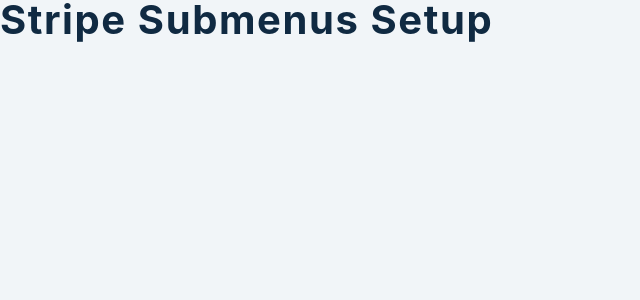
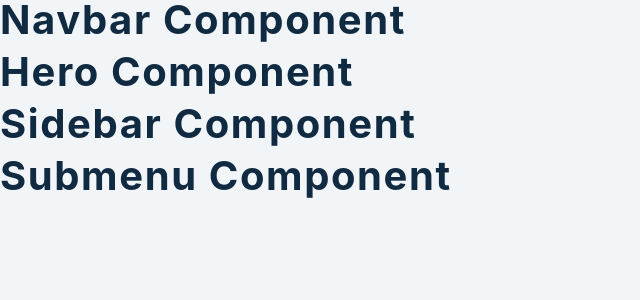
Before and after one commit to lilianlee0213/react-projects, a React (Create React App) app in the folder 13-stripe-submenus/: page / in a window 1280 px wide. Shown: the top 300 px of the page, without its empty margins (0-640 px from the left). Built offline with nearby package versions, Linux system fonts and the light colour scheme.

Commit message:
components in app

```diff
--- a/13-stripe-submenus/src/App.js
+++ b/13-stripe-submenus/src/App.js
@@ -1,14 +1,17 @@
-import React from 'react'
-import Navbar from './Navbar'
-import Hero from './Hero'
-import Sidebar from './Sidebar'
-import Submenu from './Submenu'
+import React from 'react';
+import Navbar from './Navbar';
+import Hero from './Hero';
+import Sidebar from './Sidebar';
+import Submenu from './Submenu';
 function App() {
-  return (
-    <>
-      <h2>stripe submenus setup</h2>
-    </>
-  )
+	return (
+		<main>
+			<Navbar />
+			<Hero />
+			<Sidebar />
+			<Submenu />
+		</main>
+	);
 }
 
-export default App
+export default App;
```
